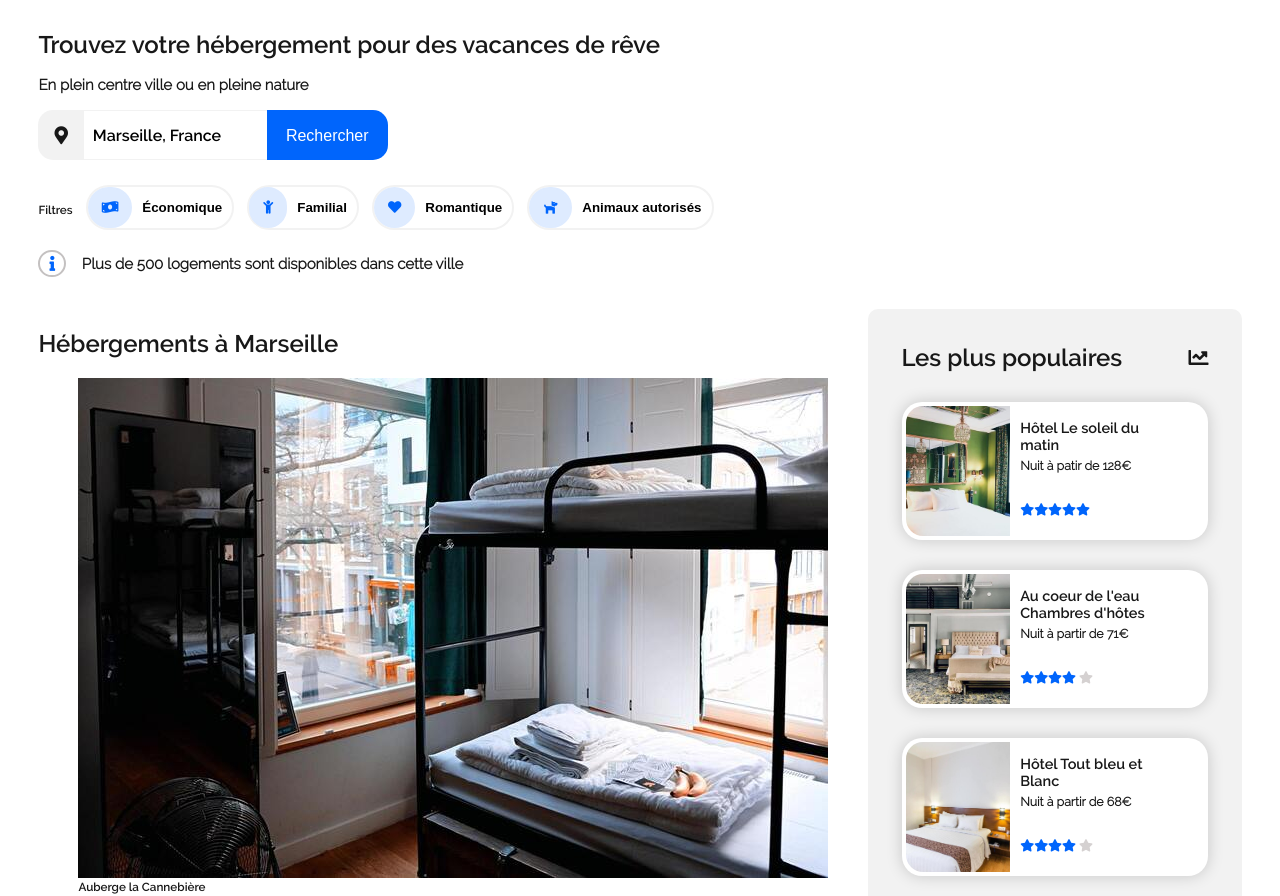
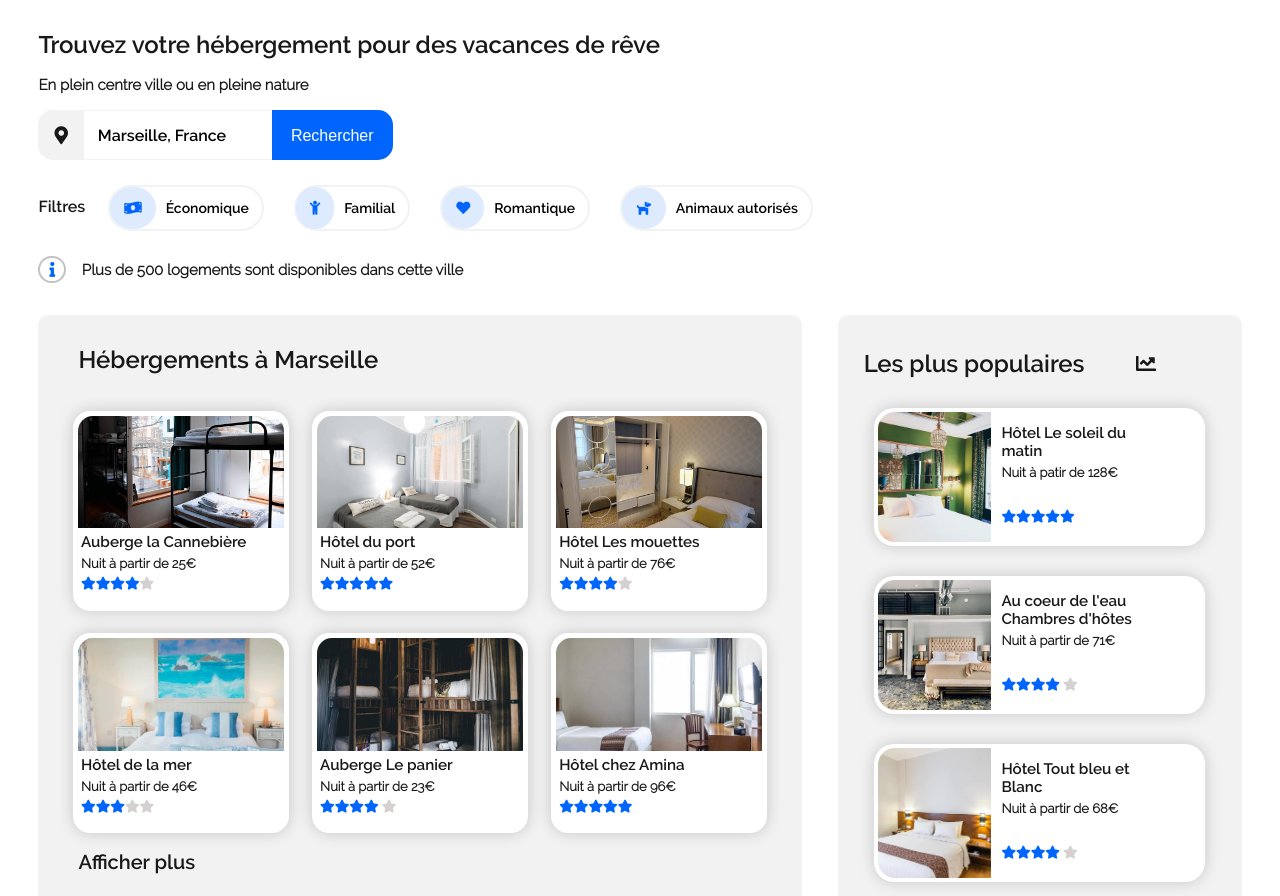
Before and after one commit to fatima-oudali/OudaliFatima_P2_11052021, a plain HTML site: page reservia.html in a window 1280 px wide. Shown: the part 63-959 px from the top of the page. Drawn offline with Linux system fonts and the light colour scheme.

Commit message:
correction

```diff
--- a/reservia.css
+++ b/reservia.css
@@ -139,8 +139,9 @@ section p /*polices des paragraphes*/
     border-bottom:0.1rem  solid #f2f2f2;
     border-left: none;
     border-right: none;
-	padding-left: 0.5rem;
+	padding-left: 1rem;
 	font-size: initial;
+	width: 70%;
 
 }
 
@@ -169,6 +170,8 @@ form
 {
 	display: inline-flex;
 	height: 5rem;
+	padding-right: 0.5rem;
+
 }
 
 
@@ -184,6 +187,13 @@ form
 	margin-top: 2.5rem;
  }
 
+ #filtres h3
+ {
+	 padding-bottom: 1.2rem;
+	 padding-right: 1rem;
+	 font-size: 1.6rem;
+ }
+
  #filtres div
  {
 	 display: flex;
@@ -194,14 +204,16 @@ form
 #filtres button
 {
 	margin-left: 1.3rem;
-	margin-bottom: 0.5rem;
+	margin-bottom: 1rem;
+	margin-right: 1.7rem;
 	border: 0.2rem solid #F2F2F2;
 	border-radius: 5rem;
 	background-color: white;
-	font-weight: bold;
+	font-family: 'Raleway-SemiBold';
+	font-size: 1.4rem;
 	width: auto;
-	height: auto;
-	padding-right: 1rem;
+	height: 4.6rem;
+	padding-right: 1.3rem;
 }
 .filter
 {
@@ -211,10 +223,7 @@ form
 
 }
 
-#filtres div
-{
-	display: flex;
-}
+
 
 #filtres i /* Icons: economical family romantic animals */
 {
@@ -251,6 +260,75 @@ form
 	width: 100%;
 	margin-top: 2.5vw;
 }
+#hebergements
+{
+	background-color: #F2F2F2;
+	border-radius: 1rem;
+	margin-right: 3%;
+	width: 70%;
+	height: auto;
+
+}
+#hebergements h2
+{
+	margin: 3rem 4rem 2.5rem;
+}
+
+#bloc_boutons_hebergements
+{
+	display: flex;
+	flex-wrap: wrap;
+	justify-content: center;
+	align-items: center;
+}
+
+#hebergements .bouton_image
+{
+	width: 27%;
+	height: 19rem;
+	border-radius: 1.7rem;
+	margin: 1.5%;
+	background-color: white;
+	border: 0.5rem solid transparent;
+	box-shadow: 0 0 1.6rem #0000002e;
+}
+
+#hebergements figure
+{
+	width: 100%;
+	height: 100%;
+	margin:0;
+	padding: 0;
+	border-radius: 1.5rem;
+}
+#hebergements img
+{
+	object-fit: cover;
+	width: 100%;
+	height: 59%;
+	border-radius: 1.5rem 1.5rem 0 0;
+}
+
+#hebergements figcaption
+{
+	text-align: left;
+	font-family: 'Raleway-SemiBold';
+	font-size: 1.3rem;
+	padding: 0.3rem;
+}
+#afficher_plus
+{
+	font-family: 'Raleway-SemiBold';
+	font-weight: bold;
+	font-size: 2rem;
+	margin-left: 4rem;
+}
+
+#afficher_plus:hover
+{
+	color: #0065FC;
+}
+
 #hebergements p, #populaires p
 {
 	margin-top: 0.5rem;
@@ -263,6 +341,7 @@ form
 	width: 37%;
 	background-color: #F2F2F2;
 	border-radius: 1rem;
+	padding-bottom: 2rem;
 
 }
 
@@ -284,6 +363,7 @@ form
 	font-family: 'Raleway-SemiBold';
 	font-size: 2rem;
 	padding-top: 1.4rem;
+	margin-right: 6rem;
 }
 
 #populaires figcaption
@@ -294,7 +374,7 @@ form
 	flex-direction: column;
 	justify-content: space-around;
 	text-align: left;
-	font-size: 1.24rem;
+	font-size: 1.3rem;
 }
 
 
@@ -439,6 +519,7 @@ button:hover
 	height:5.7rem;
 	padding-top: 1rem;
 	padding-left: 1rem;
+	font-size: 1.3rem;
 }
 
 /*Footer */
@@ -577,8 +658,8 @@ main
 	display: flex;
     align-items: center;
 	justify-content: center;
-    width: 20%;
-    border-radius: 1.5rem;
+    width: 5rem;
+    border-radius: 1.6rem;
     font-size: 1.5rem;
 	background-color: #0065FC;
 	border:none;
@@ -607,13 +688,12 @@ main
 
 #filtres h3
 {
-	margin-bottom: 0.5rem;
+	padding-top: 1.5rem;
 }
 #filtres button
 {
 	margin-left:0;
 }
-
 
 #titre_graph
 {
@@ -662,11 +742,11 @@ main
 {
 	margin:1.5rem;
 	height: 20rem;
-	width: 100%;
+	width: 90%;
 }
-#populaires .bouton_image, #hebergements .bouton_image, #grille div
+#populaires .bouton_image, #hebergements .bouton_image
 {
-	height: 20rem;
+	height: 15rem;
 	width: 90%;
 }
 
--- a/reservia.html
+++ b/reservia.html
@@ -79,12 +79,12 @@
 			<section id="activites">
 				<h2>Activités à Marseille </h2>
 				<div id="grille">
-					<div id="b1"><figure><a href="#"><img src="images/activites/4_small/reno-laithienne-QUgJhdY5Fyk-unsplash.jpg" alt="Vieux Port"/></a><figcaption><strong>Vieux Port</strong></figcaption></figure></div>
-					<div id="b2"><figure><a href="#"><img src="images/activites/4_small/paul-hermann-QFTrLdQIRhI-unsplash.jpg" alt="Fort de Pomègues"/></a><figcaption><strong>Fort de Pomègues</strong></figcaption></figure></div>
-					<div id="b3"><figure><a href="#"><img src="images/activites/4_small/kevin-hikari-rV_Qd1l-VXg-unsplash.jpg" alt="Îles du Frioul"/></a><figcaption><strong>Îles du Frioul</strong></figcaption></figure></div>
-					<div id="b4"><figure><a href="#"><img src="images/activites/4_small/kilyan-sockalingum-NR8-cBCN3aI-unsplash.jpg" alt="Parc National des Calanques"/></a><figcaption><strong>Parc National des Calanques</strong></figcaption></figure></div>
-					<div id="b5"><figure><a href="#"><img src="images/activites/4_small/florian-wehde-xW9e8gdotxI-unsplash.jpg" alt="Notre-Dame-de-la-Garde"/></a><figcaption><strong>Notre-Dame-de-la-Garde</strong></figcaption></figure></div>
-					<div id="b6"><figure><a href="#"><img src="images/activites/4_small/lena-paulin-wH2-EJoDcV0-unsplash.jpg" alt="Parc Longchamp"/></a><figcaption><strong>Parc Longchamp</strong></figcaption></figure></div>
+					<div id="b1"><figure><a href="#"><img src="images/activites/4_small/reno-laithienne-QUgJhdY5Fyk-unsplash.jpg" alt="Vieux Port"/></a><figcaption><h3>Vieux Port</h3></figcaption></figure></div>
+					<div id="b2"><figure><a href="#"><img src="images/activites/4_small/paul-hermann-QFTrLdQIRhI-unsplash.jpg" alt="Fort de Pomègues"/></a><figcaption><h3>Fort de Pomègues</h3></figcaption></figure></div>
+					<div id="b3"><figure><a href="#"><img src="images/activites/4_small/kevin-hikari-rV_Qd1l-VXg-unsplash.jpg" alt="Îles du Frioul"/></a><figcaption><h3>Îles du Frioul</h3></figcaption></figure></div>
+					<div id="b4"><figure><a href="#"><img src="images/activites/4_small/kilyan-sockalingum-NR8-cBCN3aI-unsplash.jpg" alt="Parc National des Calanques"/></a><figcaption><h3>Parc National des Calanques</h3></figcaption></figure></div>
+					<div id="b5"><figure><a href="#"><img src="images/activites/4_small/florian-wehde-xW9e8gdotxI-unsplash.jpg" alt="Notre-Dame-de-la-Garde"/></a><figcaption><h3>Notre-Dame-de-la-Garde</h3></figcaption></figure></div>
+					<div id="b6"><figure><a href="#"><img src="images/activites/4_small/lena-paulin-wH2-EJoDcV0-unsplash.jpg" alt="Parc Longchamp"/></a><figcaption><h3>Parc Longchamp</h3></figcaption></figure></div>
 				</div>
 			</section>
 		</main>
```
